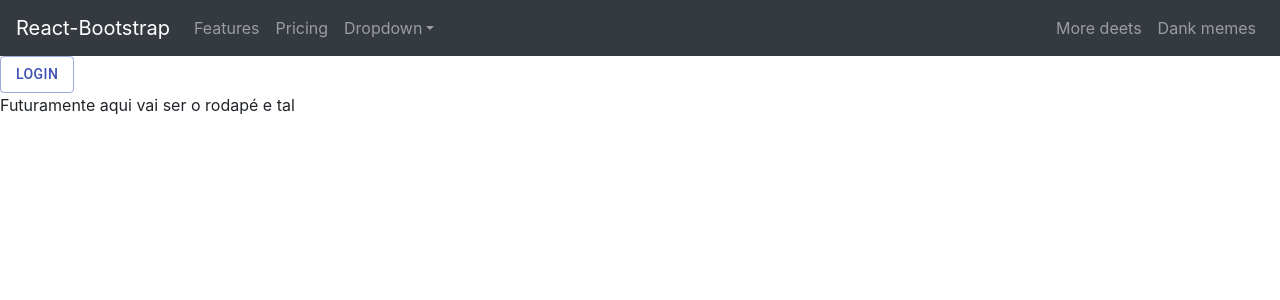
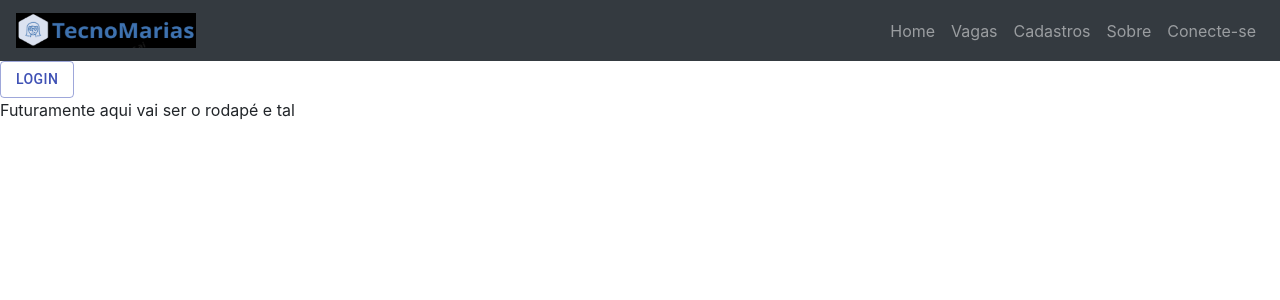
Before and after one commit to saamanthacosta/tecnomarias, a React (Create React App) app: page / in a window 1280 px wide. Shown: the top 300 px of the page. Built offline with nearby package versions, Linux system fonts and the light colour scheme.

Commit message:
modificado logotipo e header

```diff
--- a/src/components/common/header/index.jsx
+++ b/src/components/common/header/index.jsx
@@ -1,27 +1,29 @@
 import { Nav, Navbar, NavDropdown } from "react-bootstrap";
+import logo from "../../../assets/imagens/logo-header.png"
+
 
 export default function Header() {
     return (
         <Navbar collapseOnSelect expand="lg" bg="dark" variant="dark">
-            <Navbar.Brand href="#home">React-Bootstrap</Navbar.Brand>
+            <Navbar.Brand href="#home">
+      <img
+        alt="logo-header"
+        src={logo}
+        width="180"
+        height="35"
+        className="d-inline-block align-top"
+      />
+    </Navbar.Brand>
             <Navbar.Toggle aria-controls="responsive-navbar-nav" />
             <Navbar.Collapse id="responsive-navbar-nav">
                 <Nav className="mr-auto">
-                    <Nav.Link href="#features">Features</Nav.Link>
-                    <Nav.Link href="#pricing">Pricing</Nav.Link>
-                    <NavDropdown title="Dropdown" id="collasible-nav-dropdown">
-                        <NavDropdown.Item href="#action/3.1">Action</NavDropdown.Item>
-                        <NavDropdown.Item href="#action/3.2">Another action</NavDropdown.Item>
-                        <NavDropdown.Item href="#action/3.3">Something</NavDropdown.Item>
-                        <NavDropdown.Divider />
-                        <NavDropdown.Item href="#action/3.4">Separated link</NavDropdown.Item>
-                    </NavDropdown>
                 </Nav>
                 <Nav>
-                    <Nav.Link href="#deets">More deets</Nav.Link>
-                    <Nav.Link eventKey={2} href="#memes">
-                        Dank memes
-      </Nav.Link>
+                    <Nav.Link href="#home">Home</Nav.Link>
+                    <Nav.Link href="#vagas">Vagas</Nav.Link>
+                    <Nav.Link href="#cadastros">Cadastros</Nav.Link>
+                    <Nav.Link href="#sobre">Sobre</Nav.Link>
+                    <Nav.Link href="#conecte-se">Conecte-se</Nav.Link>
                 </Nav>
             </Navbar.Collapse>
         </Navbar>
```
Also changed, not shown: src/assets/imagens/logo-header.png (added).
